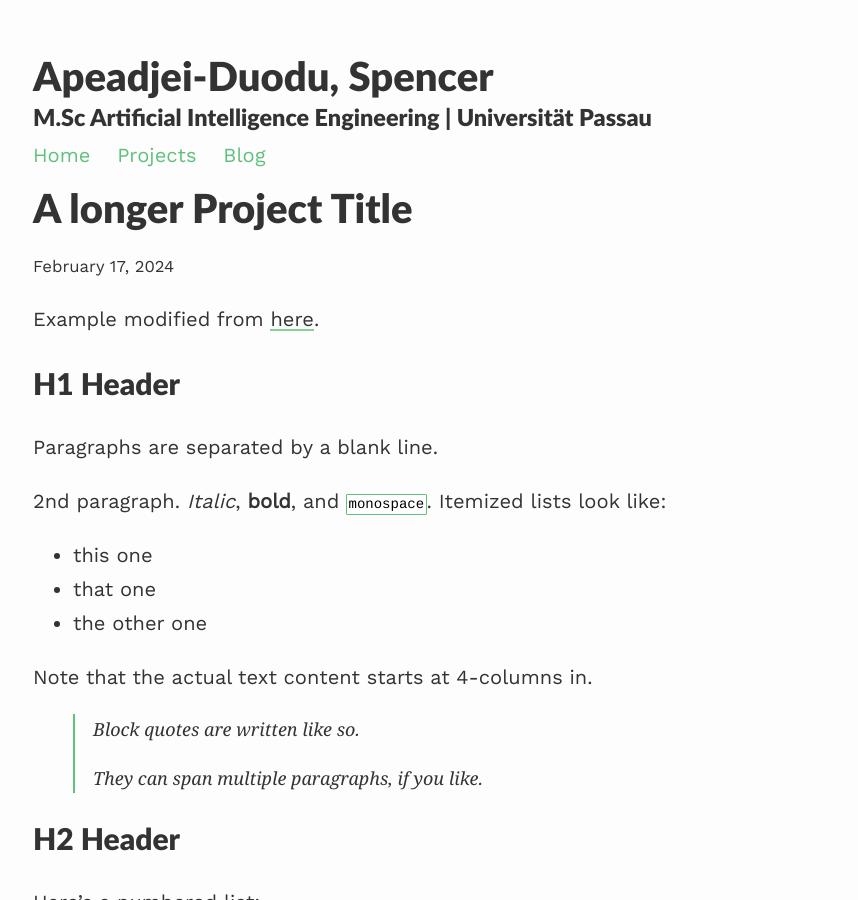
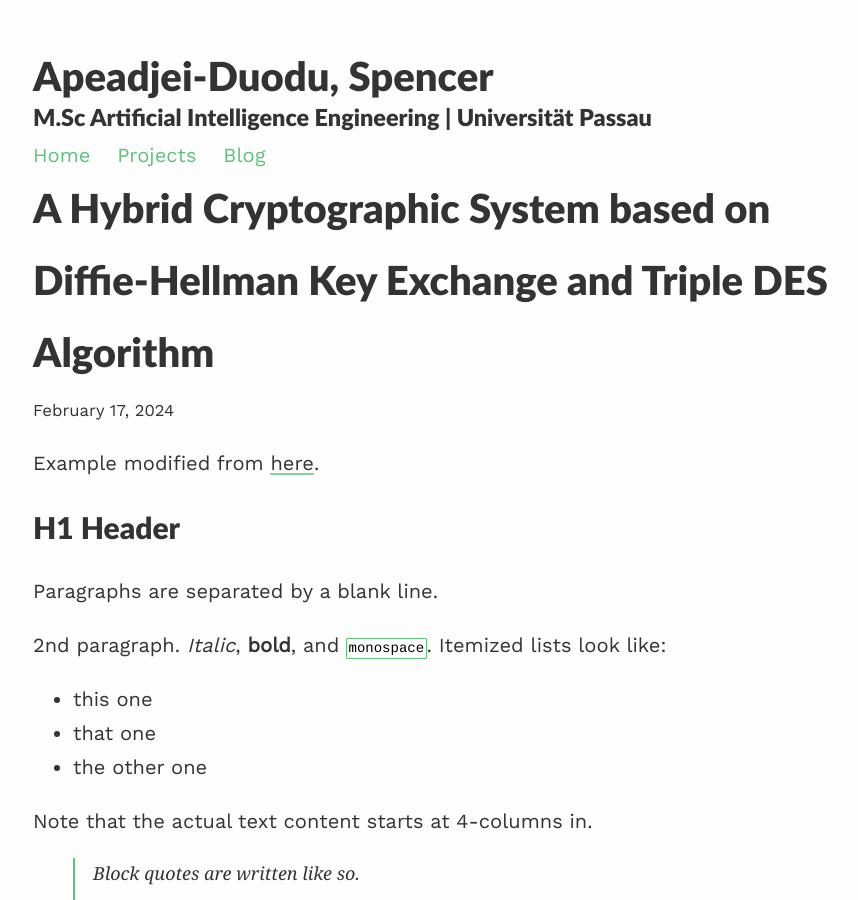
Before and after one commit to adkSpence/adkspence.github.io, a Jekyll site: the page built from _projects/abscondo.md, in a window 1280 px wide and 900 px high. Shown: the whole window, without its empty margins (207-1065 px from the left). Built offline with Jekyll 4.4.1, drawn with Linux system fonts in a browser that asks for light colours; nearby versions of some CDN libraries; formulas are drawn with MathJax 3.

```diff
--- a/_projects/longerProjectTitle.md
+++ b/_projects/abscondo.md
@@ -1,7 +1,7 @@
 ---
 layout: post
-title: A longer Project Title
-description: short project description
+title: A Hybrid Cryptographic System based on Diffie-Hellman Key Exchange and Triple DES Algorithm
+description: Abscondo is a journalling app I built where users can encrypt their secrets thoughts
 ---
 
 Example modified from [here](http://www.unexpected-vortices.com/sw/rippledoc/quick-markdown-example.html){:target="_blank"}.
```
Also changed, not shown: 1 other file.
